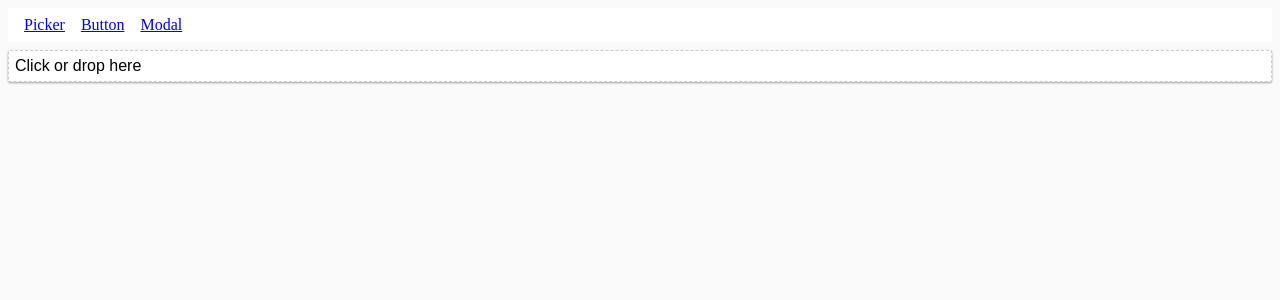
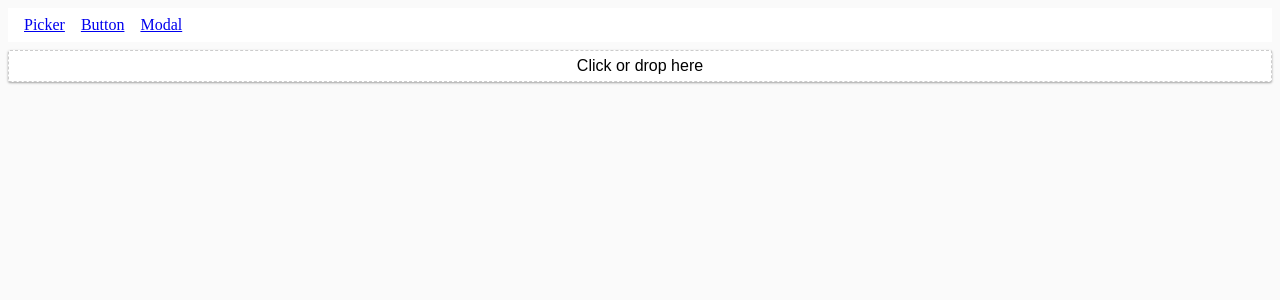
Before and after one commit to lieandie/ngx-img-picker, an Angular app: page /picker in a window 1280 px wide. Shown: the top 300 px of the page. Built offline with nearby package versions, Linux system fonts and the light colour scheme.

Commit message:
picker template optimization

```diff
--- a/src/app/modules/ngx-md-image-picker/img-picker/ngx-image-picker.component.css
+++ b/src/app/modules/ngx-md-image-picker/img-picker/ngx-image-picker.component.css
@@ -8,15 +8,15 @@
     width: 100%;
     font-family: sans-serif;
     cursor: pointer;
-    padding: 6px;
     box-sizing: border-box;
     background-color: #fff;
     box-shadow: 0 1px 3px rgba(0,0,0,0.12), 0 1px 2px rgba(0,0,0,0.24);
 }
-.drop-area {
-    width: 100%;
-    height: 100%;
+
+.input-text{
+  margin: 6px;
 }
+
 input {
     display: none;
 }
--- a/src/app/modules/ngx-md-image-picker/img-picker/ngx-image-picker.component.html
+++ b/src/app/modules/ngx-md-image-picker/img-picker/ngx-image-picker.component.html
@@ -1,10 +1,8 @@
 <div class="component-wrap">
-  <div class="input-area">
-    <div class="drop-area" #dropArea>
-      <input #imageInput type="file" accept="image/**" (change)="upload(imageInput.files)" [multiple]="multiple">
-      <div>
-        <div>Click or drop here</div>
-      </div>
+  <div class="input-area" #dropArea>
+    <input #imageInput type="file" accept="image/**" (change)="upload(imageInput.files)" [multiple]="multiple">
+    <div class="input-text">
+      Click or drop here
     </div>
   </div>
   <div class="preview-container">
```
